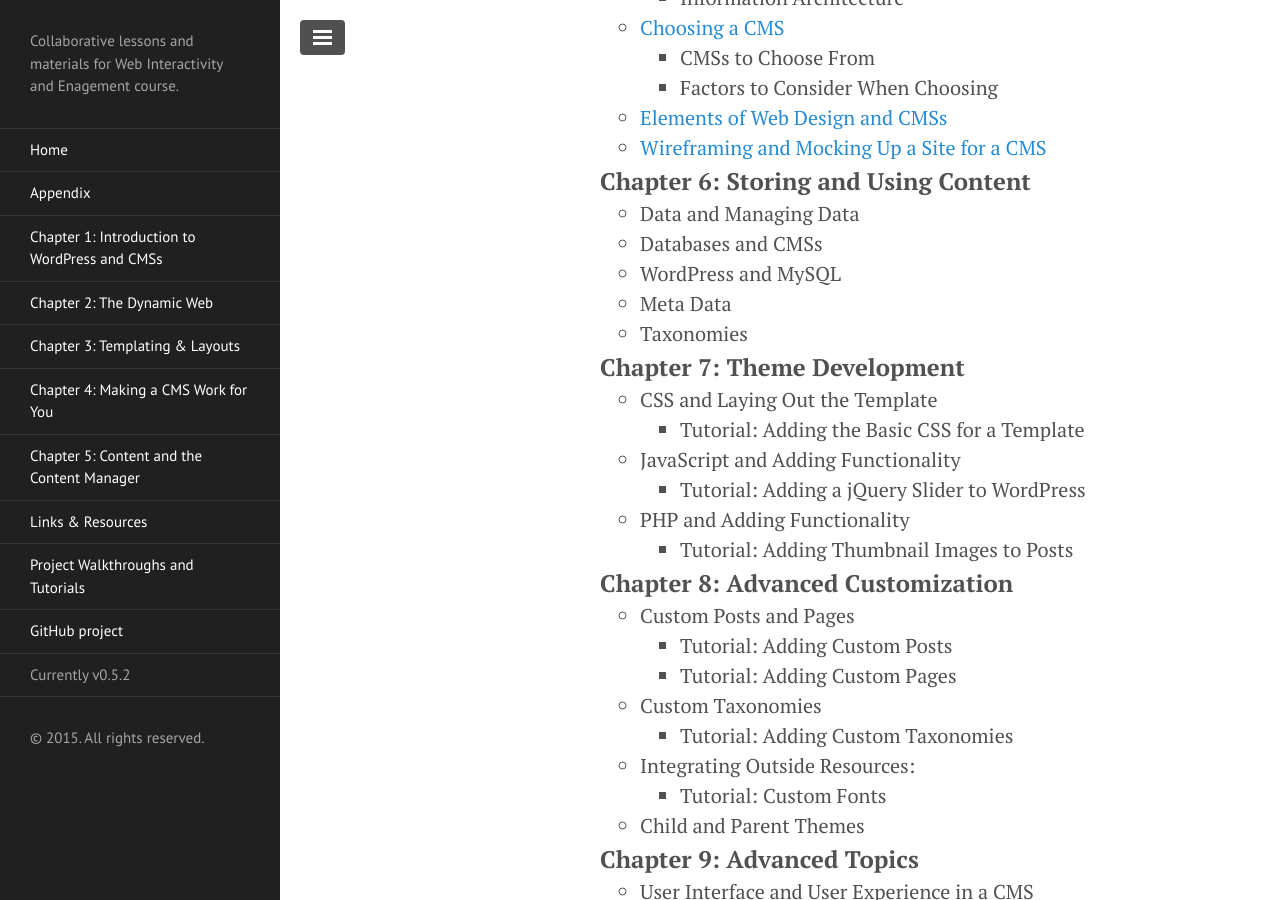
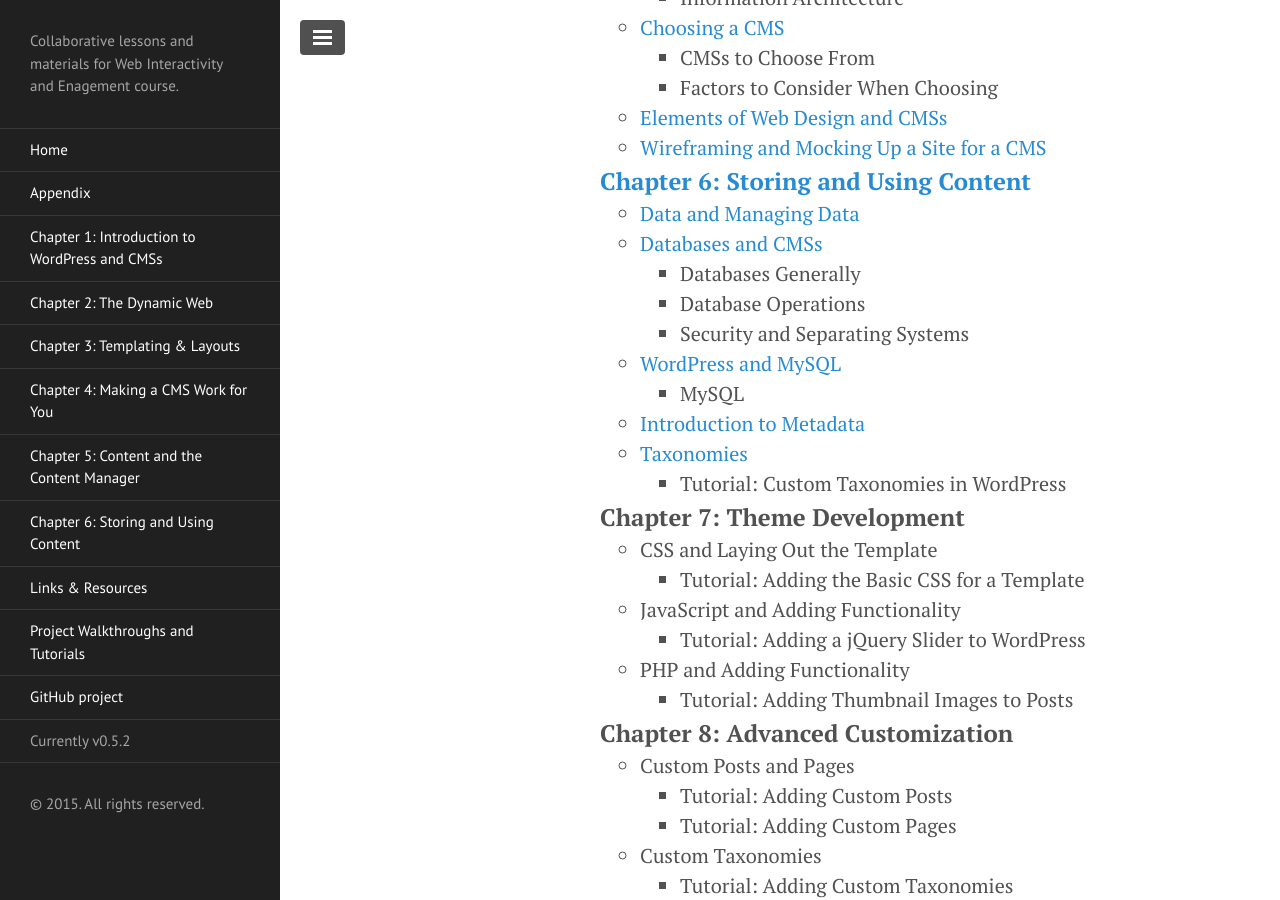
Before and after one commit to ahaywood/Web-Interactivity-and-Engagement, a Jekyll site: the page built from index.html, in a window 1280 px wide and 900 px high, scrolled down 2102 px. Built offline with Jekyll 4.4.1, drawn with Linux system fonts in a browser that asks for light colours; Markdown is read by kramdown in place of the engine named in the settings; the list of posts is cut into pages by our own code.

Commit message:
Chapter 6 and Bugs

```diff
--- a/index.html
+++ b/index.html
@@ -133,13 +133,27 @@ title: CMSs and WordPress - WIE Course Book
             <li><a href="chapter-5/#wireframing">Wireframing and Mocking Up a Site for a CMS</a></li>
           </ul>
 <!-- Chapter 6 -->
-        <li class="chapter-list">Chapter 6: <span>Storing and Using Content</li>
+        <li class="chapter-list"><a href="chapter-6">Chapter 6: <span>Storing and Using Content</span></a></li>
           <ul>
-            <li>Data and Managing Data</li>
-            <li>Databases and CMSs</li>
-            <li>WordPress and MySQL</li>
-            <li>Meta Data</li>
-            <li>Taxonomies</li>
+            <li><a href="chapter-6/#data-and-managing-data">Data and Managing Data</a></li>
+            <li><a href="chapter-6/#databases-and-cmss">Databases and CMSs</a>
+              <ul>
+              <li>Databases Generally</li>
+              <li>Database Operations</li>
+              <li>Security and Separating Systems</li>
+              </ul>
+            </li>
+            <li><a href="chapter-6/#wordpress-and-mysql">WordPress and MySQL</a>
+              <ul>
+                <li>MySQL</li>
+              </ul>
+            </li>
+            <li><a href="chapter-6/#introduction-to-metadata">Introduction to Metadata</a></li>
+            <li><a href="chapter-6/#taxonomies">Taxonomies</a>
+              <ul>
+                <li>Tutorial: Custom Taxonomies in WordPress</li>
+              </ul>
+            </li>
           </ul>
 <!-- Chapter 7 -->
         <li class="chapter-list">Chapter 7: <span>Theme Development</li>
```
Also changed, not shown: chapter-3/index.md (+1 -1 lines), chapter-6/index.md (added, +279 -0 lines).
